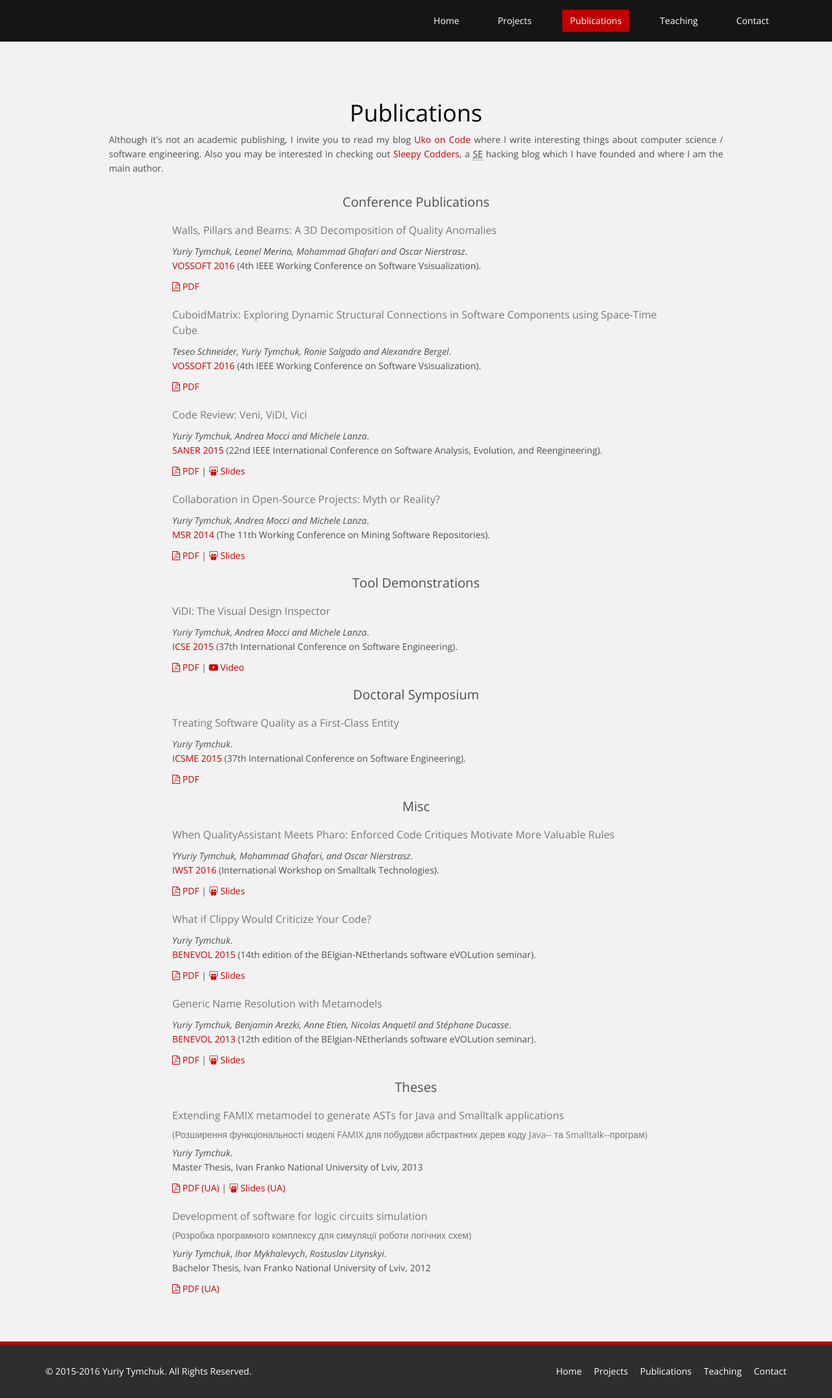
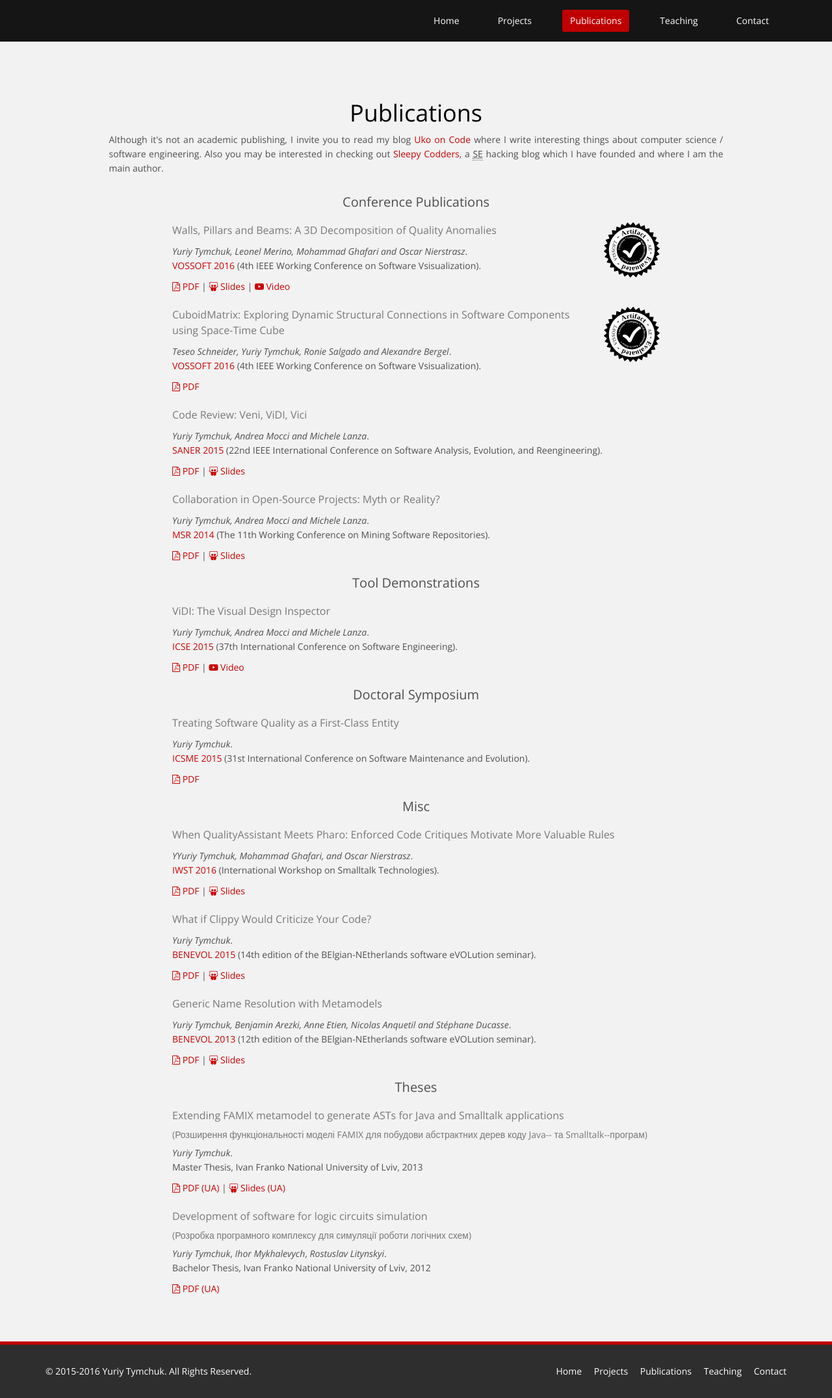
Before and after one commit to Uko/uko.github.io, a Jekyll site: the page built from publications.html, in a window 1280 px wide. Shown: the whole page at 65% size. Built offline with Jekyll 4.4.1, drawn with Linux system fonts in a browser that asks for light colours; nearby versions of some CDN libraries.

Commit message:
Added artifact badges and paper resources

```diff
--- a/css/main.css
+++ b/css/main.css
@@ -2517,3 +2517,10 @@ shortcodes page css
   margin-top: 25px;
   margin-bottom: 10px
 }
+
+#publications img.artifact {
+  margin-left: 1em;
+  float: right;
+  height: 10ex;
+  width: 10ex;
+}
--- a/publications.html
+++ b/publications.html
@@ -16,7 +16,9 @@ title: Publications
     <div class="row">
       <div class="col-md-8 col-md-offset-2  wow fadeInDown" data-wow-duration="1000ms" data-wow-delay="600ms">
         <h2 class="center">Conference Publications</h2>
-        <h3>Walls, Pillars and Beams: A 3D Decomposition of Quality Anomalies</h3>
+        <h3>
+          <img class="artifact" src="images/artifact/vissoft.svg" />
+          Walls, Pillars and Beams: A 3D Decomposition of Quality Anomalies</h3>
         <p>
           <em>Yuriy Tymchuk, Leonel Merino, Mohammad Ghafari and Oscar Nierstrasz</em>. <br/>
           <a href="http://vissoft16.ysu.edu" target="_blank">
@@ -27,8 +29,18 @@ title: Publications
         <a href="papers/vissoft16a.pdf" target="_blank">
           <i class="fa fa fa-file-pdf-o"></i>
           PDF
+        </a>|
+        <a href="https://speakerdeck.com/uko/walls-pillars-and-beams-a-3d-decomposition-of-quality-anomalies-vissoft2016" target="_blank">
+          <i class="fa fa-slideshare"></i>
+          Slides
+        </a>|
+        <a href="https://www.facebook.com/ieeevissoft/videos/1121932184526574/" target="_blank">
+          <i class="fa fa-youtube-play"></i>
+          Video
         </a>
-        <h3>CuboidMatrix: Exploring Dynamic Structural Connections in Software Components using Space-Time Cube</h3>
+        <h3>
+          <img class="artifact" src="images/artifact/vissoft.svg" />
+          CuboidMatrix: Exploring Dynamic Structural Connections in Software Components using Space-Time Cube</h3>
         <p>
           <em>Teseo Schneider, Yuriy Tymchuk, Ronie Salgado and Alexandre Bergel</em>. <br/>
           <a href="http://vissoft16.ysu.edu" target="_blank">
@@ -102,7 +114,7 @@ title: Publications
               <a href="http://www.icsme.uni-bremen.de" target="_blank">
                 ICSME 2015
               </a>
-              (37th International Conference on Software Engineering).
+              (31st International Conference on Software Maintenance and Evolution).
             </p>
             <a href="papers/icsme15.pdf" target="_blank">
               <i class="fa fa fa-file-pdf-o"></i>
```
Also changed, not shown: images/artifact/vissoft.svg (added).
